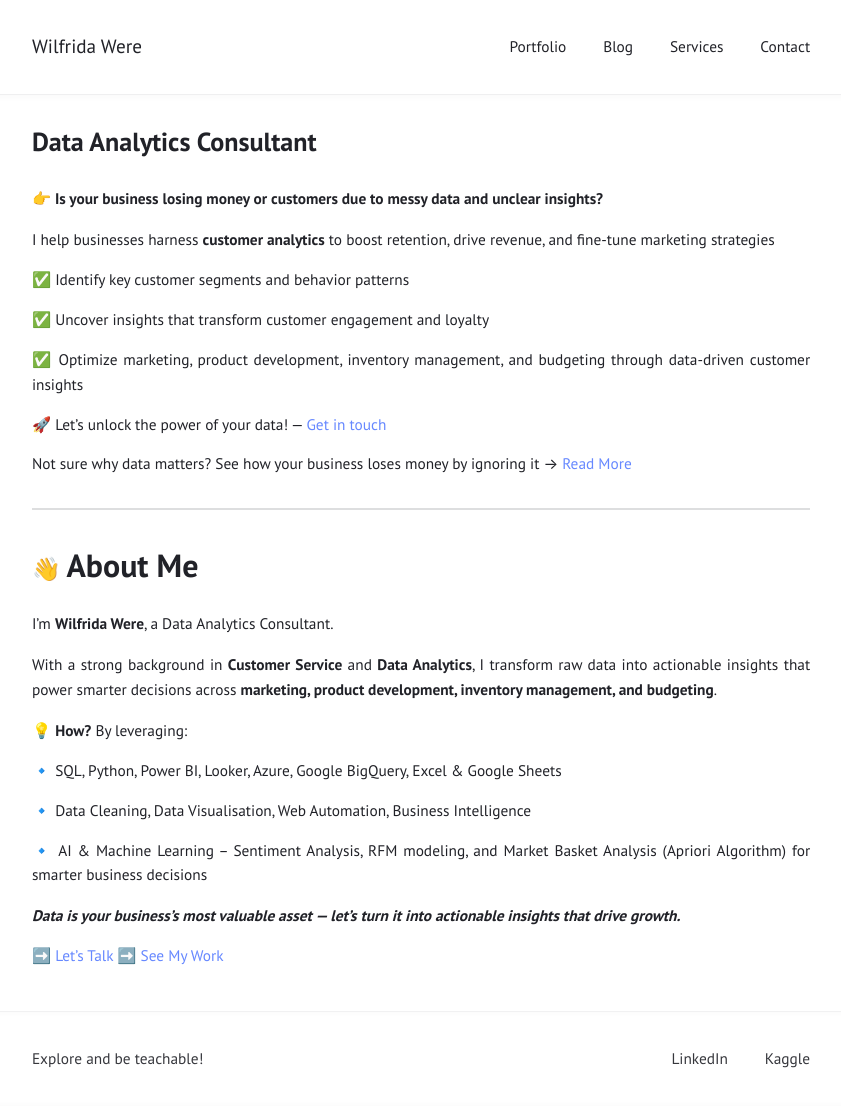
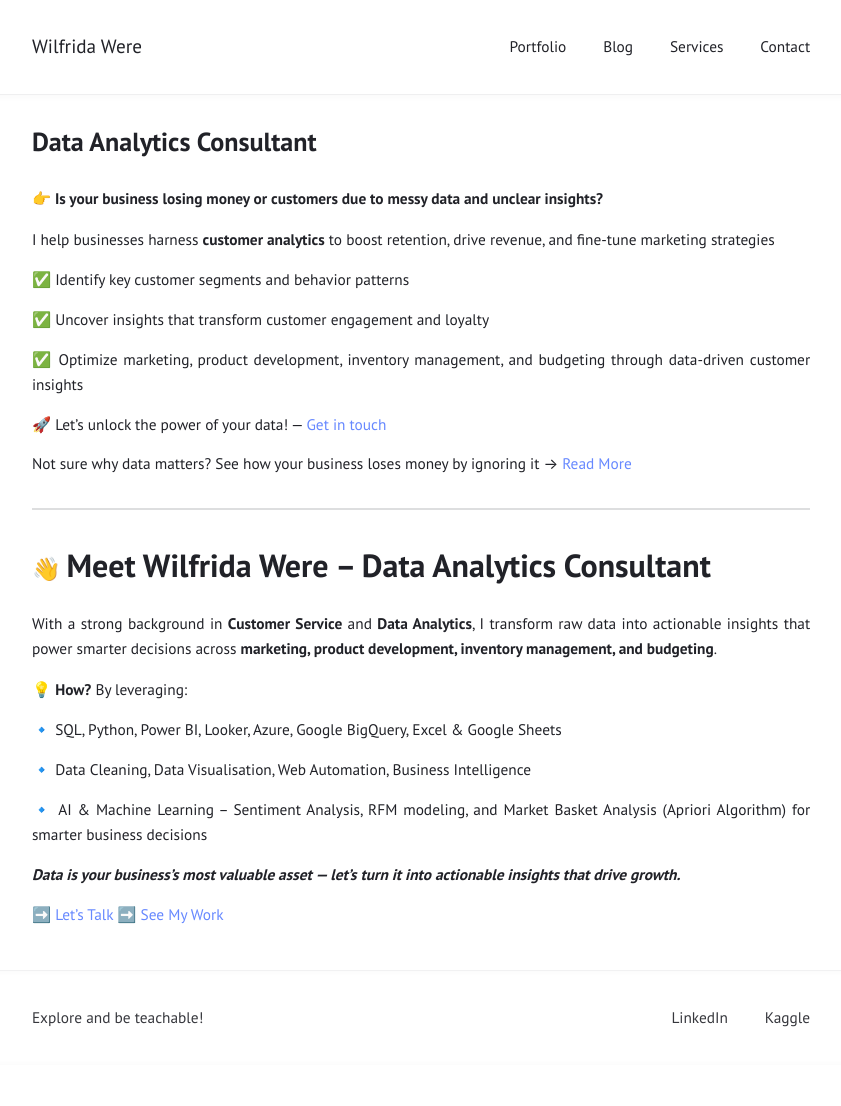
Before and after one commit to Wilfrida-Were/website, a Jekyll site: the page built from index.md, in a window 1280 px wide. Shown: the whole page, without its empty margins (219-1060 px from the left). Built offline with Jekyll 4.4.1, drawn with Linux system fonts in a browser that asks for light colours; after the commit the page ends 1065 px from its top, so only the background shows below that.

Commit message:
Update index.md

```diff
--- a/index.md
+++ b/index.md
@@ -20,9 +20,7 @@ Not sure why data matters? See how your business loses money by ignoring it →
 
 ---
 
-# 👋 <span style="font-size: 2rem; font-weight: bold;">About Me</span>
-
-I’m <span style="font-weight: bold;">Wilfrida Were</span>, a Data Analytics Consultant.
+# 👋 <span style="font-size: 2rem; font-weight: bold;">Meet Wilfrida Were – Data Analytics Consultant</span>
 
 With a strong background in <span style="font-weight: bold;">Customer Service</span> and <span style="font-weight: bold;">Data Analytics</span>, I transform raw data into actionable insights that power smarter decisions across **marketing, product development, inventory management, and budgeting**.
 
```
